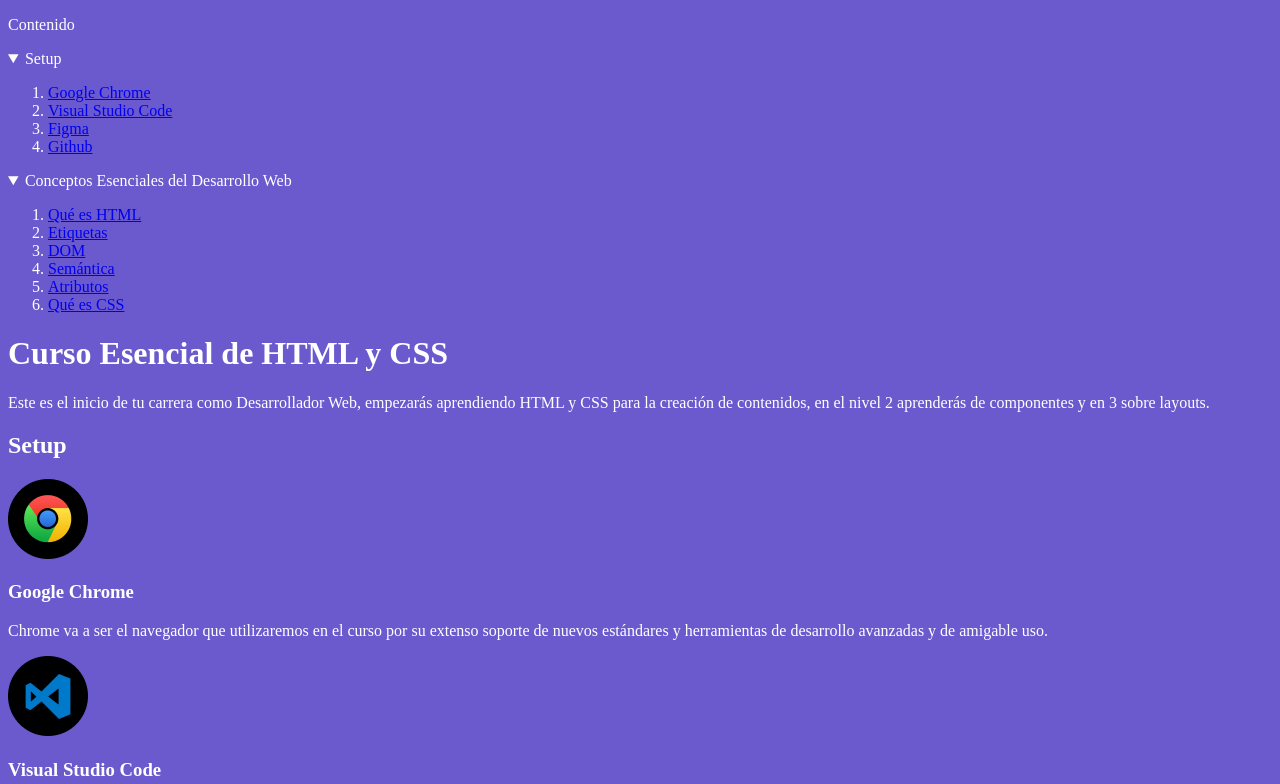
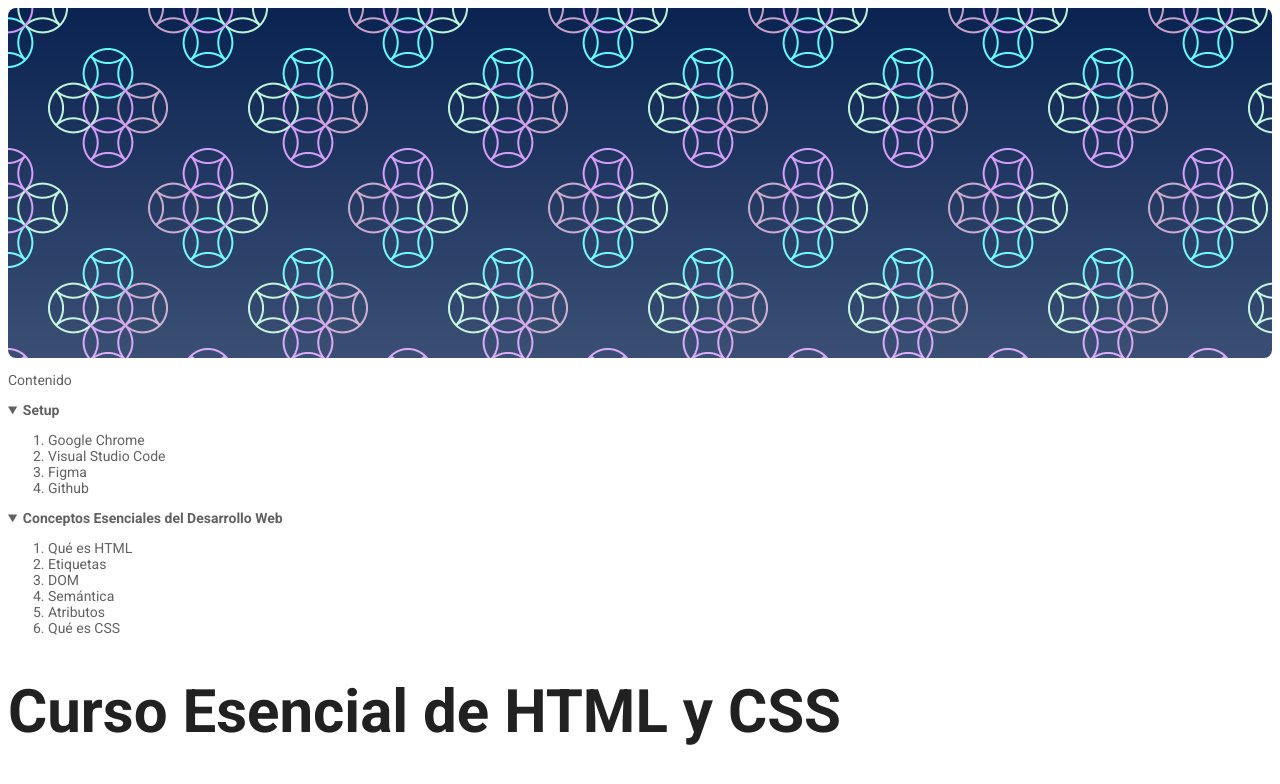
Before and after one commit to HectorDevx/esencial-html-css, a plain HTML site: page index.html in a window 1280 px wide. Shown: the top 784 px of the page. Drawn offline with Linux system fonts and the light colour scheme.

Commit message:
CSS Added

```diff
--- a/css/style.css
+++ b/css/style.css
@@ -1,4 +1,80 @@
+:root {
+  --gray30: #212121;
+  --gray20: #212429;
+  --gray10: #616161;
+}
+
 body {
-  background-color: slateblue;
-  color: white;
+  background-color: white;
+  color: var(--gray30);
+  font-family: "Roboto", system-ui, sans-serif;
 }
+
+header {
+  font-size: 14px;
+  color: var(--gray10);
+}
+
+header a {
+  color: var(--gray10);
+  text-decoration: none;
+}
+
+header a:hover {
+  color: teal;
+}
+
+nav details summary {
+  font-weight: bold;
+}
+
+h1 {
+  font-size: 3.75em;
+}
+
+h2 {
+  font-size: 2em;
+}
+
+h3 {
+  font-size: 1.5em;
+}
+
+.content h3 {
+  counter-increment: titleList;
+}
+
+.content h3::before {
+  content: counter(titleList, decimal);
+}
+
+.content h3::after {
+  content: "";
+  width: 192px;
+  height: 4px;
+  background: var(--gray20);
+  display: block;
+}
+
+.content {
+  counter-reset: titleList;
+}
+
+pre {
+  background-color: #fec62e;
+}
+
+.hero {
+  background-image: linear-gradient(
+      to top,
+      rgba(255, 255, 255, 0.2),
+      transparent
+    ),
+    url("../img/patron-1.png");
+  height: 350px;
+  border-radius: 8px;
+}
+
+::selection {
+  background: teal;
+}
--- a/index.html
+++ b/index.html
@@ -4,10 +4,17 @@
     <meta charset="UTF-8" />
     <meta http-equiv="X-UA-Compatible" content="IE=edge" />
     <meta name="viewport" content="width=device-width, initial-scale=1.0" />
+    <link rel="preconnect" href="https://fonts.googleapis.com" />
+    <link rel="preconnect" href="https://fonts.gstatic.com" crossorigin />
+    <link
+      href="https://fonts.googleapis.com/css2?family=Roboto:ital,wght@0,400;0,700;1,400;1,700&display=swap"
+      rel="stylesheet"
+    />
     <link rel="stylesheet" href="css/style.css" />
     <title>Curso Esencial de HTML y CSS</title>
   </head>
   <body>
+    <div class="hero"></div>
     <header>
       <p>Contenido</p>
       <nav>
@@ -33,12 +40,14 @@
         </details>
       </nav>
     </header>
+    <main>
       <h1>Curso Esencial de HTML y CSS</h1>
       <p>
         Este es el inicio de tu carrera como Desarrollador Web, empezarás
         aprendiendo HTML y CSS para la creación de contenidos, en el nivel 2
         aprenderás de componentes y en 3 sobre layouts.
       </p>
+      <section class="content">
         <h2>Setup</h2>
         <img
           src="img/Google Chrome.png"
@@ -47,9 +56,9 @@
         />
         <h3 id="google-chrome">Google Chrome</h3>
         <p>
-      Chrome va a ser el navegador que utilizaremos en el curso por su extenso
-      soporte de nuevos estándares y herramientas de desarrollo avanzadas y de
-      amigable uso.
+          Chrome va a ser el navegador que utilizaremos en el curso por su
+          extenso soporte de nuevos estándares y herramientas de desarrollo
+          avanzadas y de amigable uso.
         </p>
         <img
           src="img/Visual Studio Code.png"
@@ -58,10 +67,10 @@
         />
         <h3 id="vsc">Visual Studio Code</h3>
         <p>
-      Visual Studio Code es el editor de texto más popular y potente del mercado
-      actualmente, su fácil uso y la capacidad de extenderlo por medio de
-      plugins lo hace el complemento perfecto para cualquier programador sin
-      importar el lenguaje en el que se desemvuelva.
+          Visual Studio Code es el editor de texto más popular y potente del
+          mercado actualmente, su fácil uso y la capacidad de extenderlo por
+          medio de plugins lo hace el complemento perfecto para cualquier
+          programador sin importar el lenguaje en el que se desemvuelva.
         </p>
         <img src="img/Figma.png" alt="Icono Figma" title="Icono de Figma" />
         <h3 id="figma">Figma</h3>
@@ -76,16 +85,18 @@
           Así como en Facebook te encuentran tus amigos, en Github te encuentran
           otras programadoras y programadores de todo el mundo, en vez de subir
           fotos de tus viajes aquí subes tu código y puedes elegir hacerlo “open
-      source” o guardarlo de manera privada, Github será esencial para almacenar
-      tu futuro portafolio.
+          source” o guardarlo de manera privada, Github será esencial para
+          almacenar tu futuro portafolio.
         </p>
+      </section>
       <hr />
+      <section class="content">
         <h2>Conceptos esenciales del Desarrollo Web</h2>
         <h3 id="que-es-html">Qué es HTML</h3>
         <p>
           Hyper Text Markup Language o Lenguaje de marcas Hipertexto. Es el
-      componente más básico de la web. Define el significado y la estructura del
-      contenido.
+          componente más básico de la web. Define el significado y la estructura
+          del contenido.
         </p>
         <pre>
 &lt;!DOCTYPE html&gt;
@@ -99,28 +110,30 @@
 
 &lt;/body&gt;
 &lt;/html&gt;
-    </pre>
+    </pre
+        >
         <h3 id="etiquetas">Etiquetas</h3>
         <p>
-      Las etiquetas HTML van a ayudarnos a brindar una estructura y semántica al
-      contenido de nuestro website y cada una tiene características y usos
-      diferentes aunque visualmente den un resultado similar.
+          Las etiquetas HTML van a ayudarnos a brindar una estructura y
+          semántica al contenido de nuestro website y cada una tiene
+          características y usos diferentes aunque visualmente den un resultado
+          similar.
         </p>
         <p>
-      Muchas etiquetas son fácil de diferencias como los headings o las imágenes
-      y otras diferentes como header, footer, section o div, aquí es donde la
-      semántica será la respuesta y si sabemos un poco de inglés también
-      podremos darnos una pequeña idea de su uso pero en este curso vamos a usar
-      las más importantes y que serán parte de tu día a día como Software
-      Developer.
+          Muchas etiquetas son fácil de diferencias como los headings o las
+          imágenes y otras diferentes como header, footer, section o div, aquí
+          es donde la semántica será la respuesta y si sabemos un poco de inglés
+          también podremos darnos una pequeña idea de su uso pero en este curso
+          vamos a usar las más importantes y que serán parte de tu día a día
+          como Software Developer.
         </p>
         <h3 id="dom">DOM</h3>
         <p>
-      El Document Object Model es una estructura de árbol que representará todos
-      nuestros proyectos web como si un árbol genealógico fuera: padres, hijos,
-      hermanos con niveles infinitos. cuando entendemos esta anidación podemos
-      identificar dependencias, herencias en css y que tan complejo es nuestro
-      proyecto.
+          El Document Object Model es una estructura de árbol que representará
+          todos nuestros proyectos web como si un árbol genealógico fuera:
+          padres, hijos, hermanos con niveles infinitos. cuando entendemos esta
+          anidación podemos identificar dependencias, herencias en css y que tan
+          complejo es nuestro proyecto.
         </p>
         <img
           src="img/dom.png"
@@ -129,36 +142,38 @@
         />
         <h3 id="semantica">Semántica</h3>
         <p>
-      La semántica le brinda sentido a cada elemento existen en un sitio web,
-      algunos elementos será meramente decorativos y no deben significar nada
-      pero otros serán títulos y deberán estar en diferente jerarquías o alguna
-      secciones serán más relevantes que otras, esto ayudará a los motores de
-      búsqueda como Google o Duck Duck Go a diferenciar tu contenido,
-      categorizar y será la herramientas más valiosa para estar en los primeros
-      resultados de búsqueda SEO. También ayudará a la accesibilidad de tu sitio
-      web, para que personas con habilidades diferentes puedan entender cada
-      contenido.
+          La semántica le brinda sentido a cada elemento existen en un sitio
+          web, algunos elementos será meramente decorativos y no deben
+          significar nada pero otros serán títulos y deberán estar en diferente
+          jerarquías o alguna secciones serán más relevantes que otras, esto
+          ayudará a los motores de búsqueda como Google o Duck Duck Go a
+          diferenciar tu contenido, categorizar y será la herramientas más
+          valiosa para estar en los primeros resultados de búsqueda SEO. También
+          ayudará a la accesibilidad de tu sitio web, para que personas con
+          habilidades diferentes puedan entender cada contenido.
         </p>
         <h3 id="atributos">Atributos</h3>
         <p>
           Los atributos le dan características extra a las etiquetas para
-      complementar información y son pre programadas por el navegador, algunos
-      atributos funcionan en todas las etiquetas de la misma forma como ‘class’
-      pero otros atributos funcionan en solo alguna etiquetas como src
+          complementar información y son pre programadas por el navegador,
+          algunos atributos funcionan en todas las etiquetas de la misma forma
+          como ‘class’ pero otros atributos funcionan en solo alguna etiquetas
+          como src
         </p>
         <h3 id="que-es-css">CSS</h3>
         <p>
-      Hojas de Estilo en Cascada (del inglés Cascading Style Sheets) o CSS es el
-      lenguaje de estilos utilizado para describir la presentación de documentos
-      HTML
+          Hojas de Estilo en Cascada (del inglés Cascading Style Sheets) o CSS
+          es el lenguaje de estilos utilizado para describir la presentación de
+          documentos HTML
         </p>
-
+      </section>
+      <section class="content">
         <h2>Modelo de caja</h2>
         <h3>El modelo de caja está compuesto por:</h3>
         <p>
-      Chrome va a ser el navegador que utilizaremos en el curso por su extenso
-      soporte de nuevos estándares y herramientas de desarrollo avanzadas y de
-      amigable uso.
+          Chrome va a ser el navegador que utilizaremos en el curso por su
+          extenso soporte de nuevos estándares y herramientas de desarrollo
+          avanzadas y de amigable uso.
         </p>
         <ol>
           <li>Tamaño del del contenido / ancho y alto</li>
@@ -169,26 +184,31 @@
         <h3>Propiedades físicas para el modelo de caja:</h3>
         <ul>
           <li>width / height</li>
-      <li>margin / margin-top | margin-right | margin-bottom | margin-left</li>
-      <li>border / border-top | border-right | border-bottom | border-left</li>
           <li>
-        padding / padding-top | padding-right | padding-bottom | padding-left
+            margin / margin-top | margin-right | margin-bottom | margin-left
+          </li>
+          <li>
+            border / border-top | border-right | border-bottom | border-left
+          </li>
+          <li>
+            padding / padding-top | padding-right | padding-bottom |
+            padding-left
           </li>
         </ul>
         <h3>Propiedades lógicas para el modelo de caja:</h3>
         <ul>
           <li>inline-size / block-size</li>
           <li>
-        margin-block | margin-inline | margin-block-start | margin-block-end |
-        margin-inline-start | margin-inline-end
+            margin-block | margin-inline | margin-block-start | margin-block-end
+            | margin-inline-start | margin-inline-end
           </li>
           <li>
-        border-block | border-inline | border-block-start | border-block-end |
-        border-inline-start | border-inline-end
+            border-block | border-inline | border-block-start | border-block-end
+            | border-inline-start | border-inline-end
           </li>
           <li>
-        padding-block | padding-inline | padding-block-start | padding-block-end
-        | padding-inline-start | padding-inline-end
+            padding-block | padding-inline | padding-block-start |
+            padding-block-end | padding-inline-start | padding-inline-end
           </li>
         </ul>
         <h3>Modelo de caja</h3>
@@ -197,10 +217,12 @@
           alt="Fotografía de Leonidas Esteban: Programar cambió mi vida"
           title="Programar cambió mi vida."
         />
+      </section>
       <p>
         Si tienes alguna pregunta escríbeme a
         <a href="mailto:me@leonidasesteban.com">me@leonidasesteban.com </a>
       </p>
       <h3>Suscríbete a nuestro newsletter</h3>
+    </main>
   </body>
 </html>
```
Also changed, not shown: img/patron-1.png (added). Lines whose indentation alone changed are shown as unchanged.
